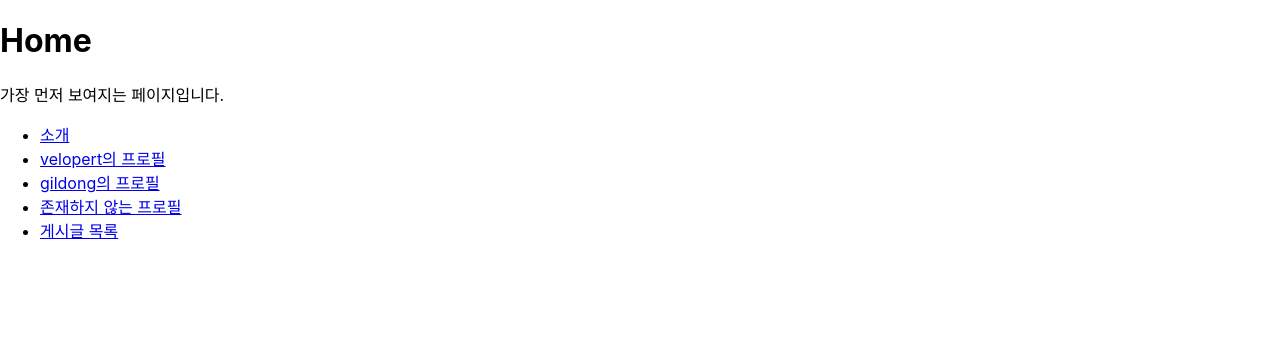
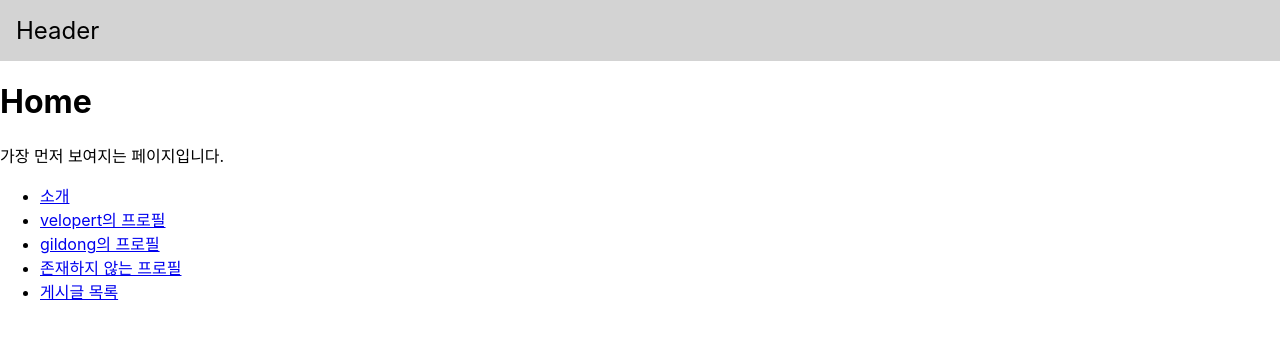
Before and after one commit to HEUNNN/React_Basic_ex, a React (Create React App) app: page / in a window 1280 px wide. Shown: the top 338 px of the page. Built offline with nearby package versions, Linux system fonts and the light colour scheme.

Commit message:
React Velopert 공통 레이아웃 컴포넌트

```diff
--- a/src/App.js
+++ b/src/App.js
@@ -4,14 +4,17 @@ import Home from "./pages/Home";
 import Profile from "./pages/Profile";
 import Articles from "./pages/Articles";
 import Article from "./pages/Article";
+import Layout from "./Layout";
 
 function App() {
   return (
     <BrowserRouter>
       <Routes>
-        <Route path="/" element={<Home />} />
-        <Route path="/about" element={<About />} />
-        <Route path="/profile/:userName" element={<Profile />} />
+        <Route element={<Layout />}>
+          <Route path="/" element={<Home />} />
+          <Route path="/about" element={<About />} />
+          <Route path="/profile/:userName" element={<Profile />} />
+        </Route>
         <Route path="/articles" element={<Articles />}>
           <Route path=":id" element={<Article />} />
         </Route>
--- /dev/null
+++ b/src/Layout.js
@@ -0,0 +1,15 @@
+import { Outlet } from "react-router-dom";
+
+const Layout = () => {
+  return (
+    <div>
+      <header style={{ background: "lightgray", padding: 16, fontSize: 24 }}>
+        Header
+      </header>
+      <main>
+        <Outlet />
+      </main>
+    </div>
+  );
+};
+export default Layout;
```
